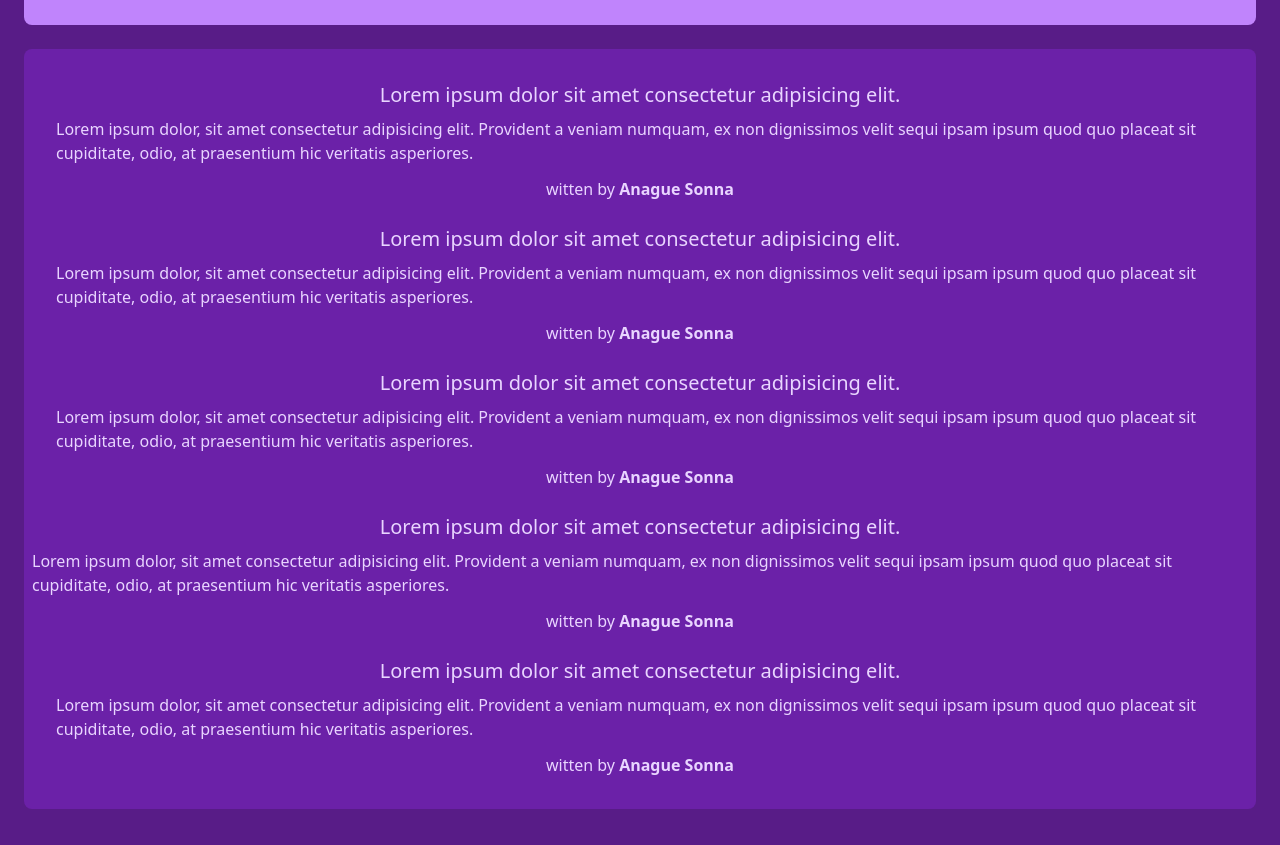
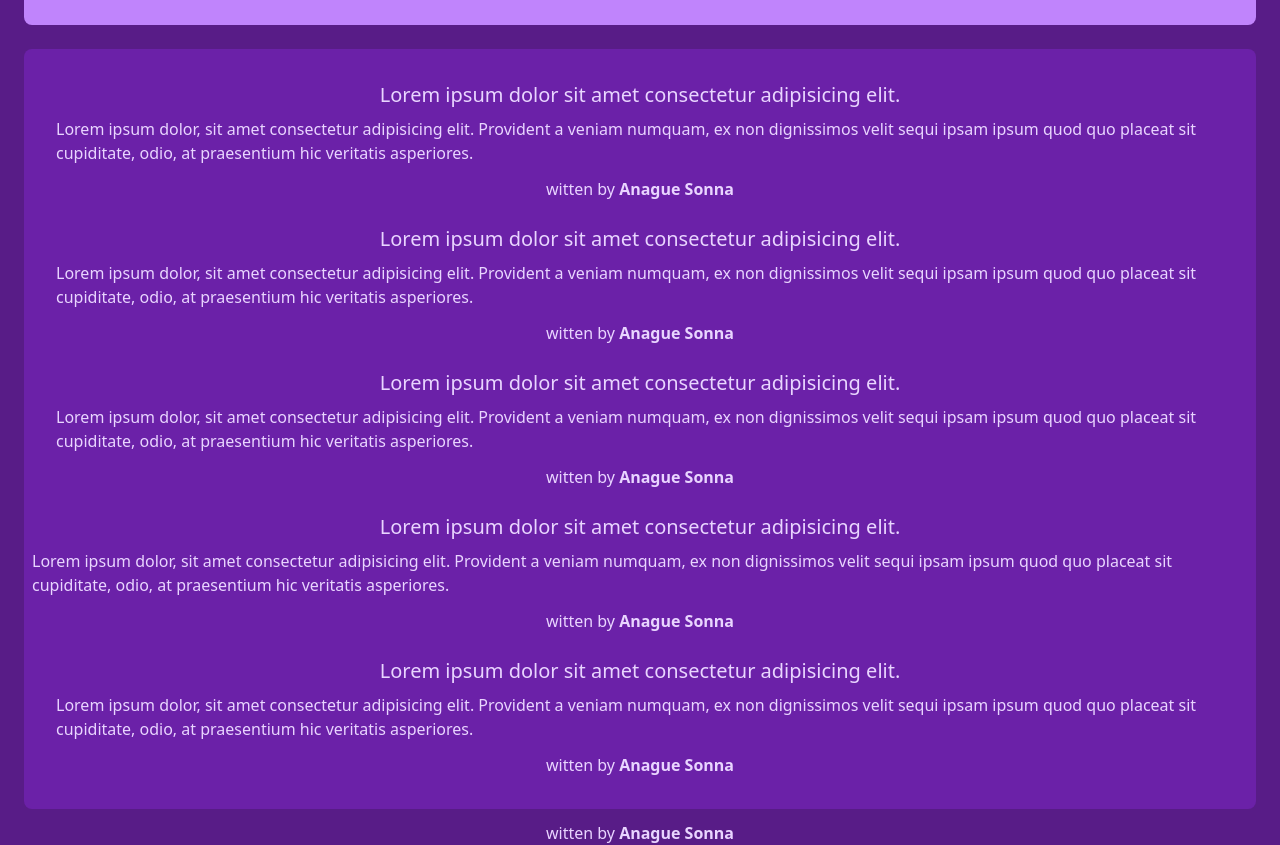
Before and after one commit to anague25/Tailwinds-css-exo1, a plain HTML site: page index.html in a window 1280 px wide. Shown: the part 79-924 px from the top of the page. Before the commit the page ends 888 px from the top, so only its background shows below. Drawn offline with nearby package versions, Linux system fonts and the light colour scheme.

Commit message:
exo1 has been finished

```diff
--- a/index.html
+++ b/index.html
@@ -106,6 +106,13 @@
         </h3>
       </div>
     </main>
-    <footer></footer>
+    <footer class="text-center bg-dark-500">
+      <h3 class="mt-3 text-center">
+        witten by
+        <span class="capitalize font-bold text-center text-purple-200"
+          >anague sonna</span
+        >
+      </h3>
+    </footer>
   </body>
 </html>
```
